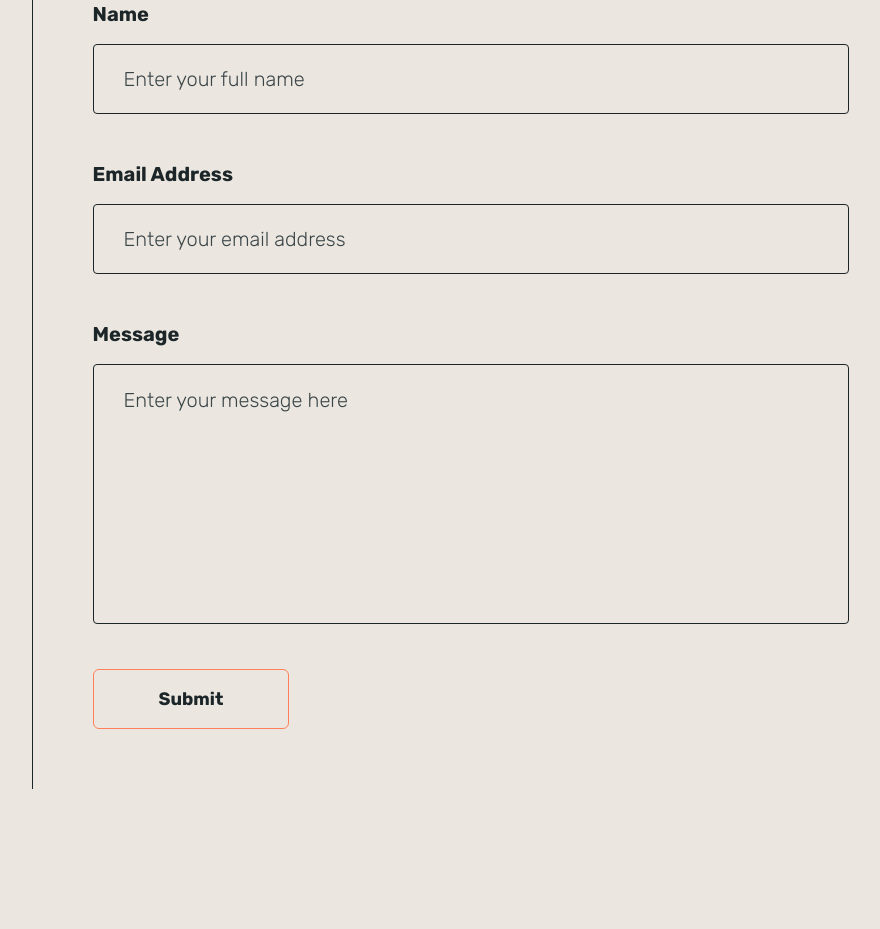
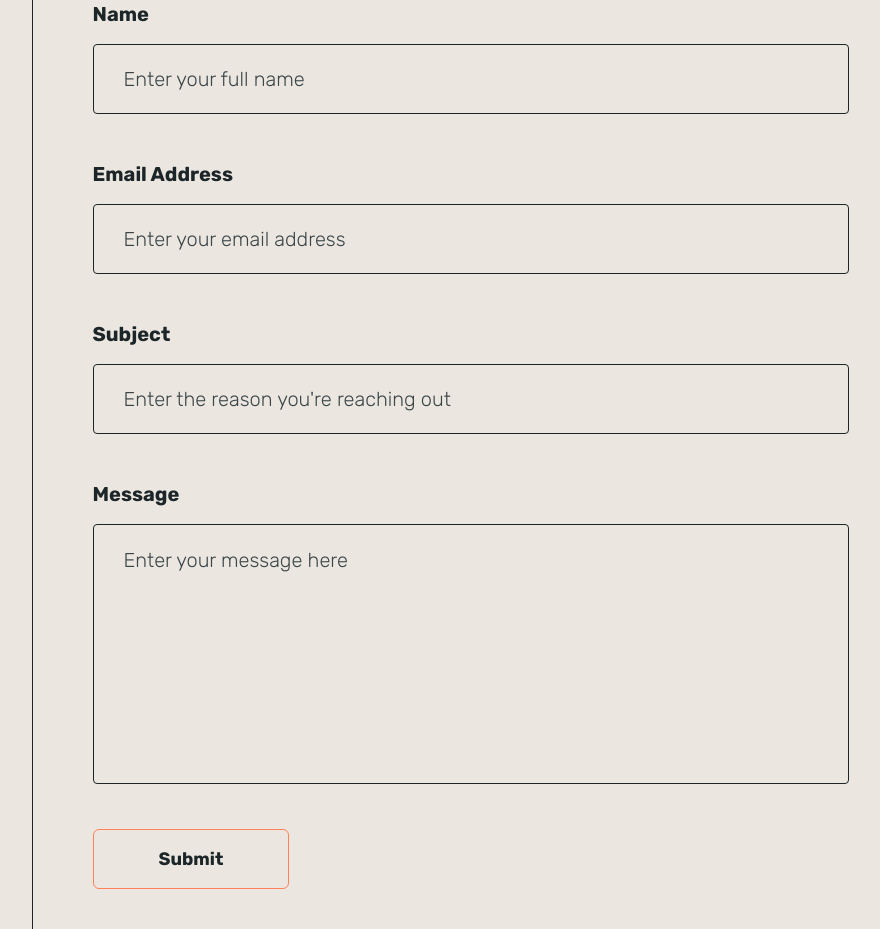
Before and after one commit to jpoirierlavoie/Personal-Website, a Flask app: page / in a window 1280 px wide. Shown: the part 4715-5644 px from the top of the page, without its empty margins (316-1196 px from the left). Run offline with Flask 2, Linux system fonts and the light colour scheme; some libraries are stand-ins or nearby versions; some web fonts are replaced.

Commit message:
Contact form troubleshooting

```diff
--- a/templates/index.html
+++ b/templates/index.html
@@ -325,6 +325,10 @@
                     <input type="email" name="email" placeholder="Enter your email address" />
                   </label>
                   <label>
+                    Subject
+                    <input type="text" name="subject" placeholder="Enter the reason you're reaching out" />
+                  </label>
+                  <label>
                     Message
                     <textarea name="message" placeholder="Enter your message here"></textarea>
                   </label>
```
